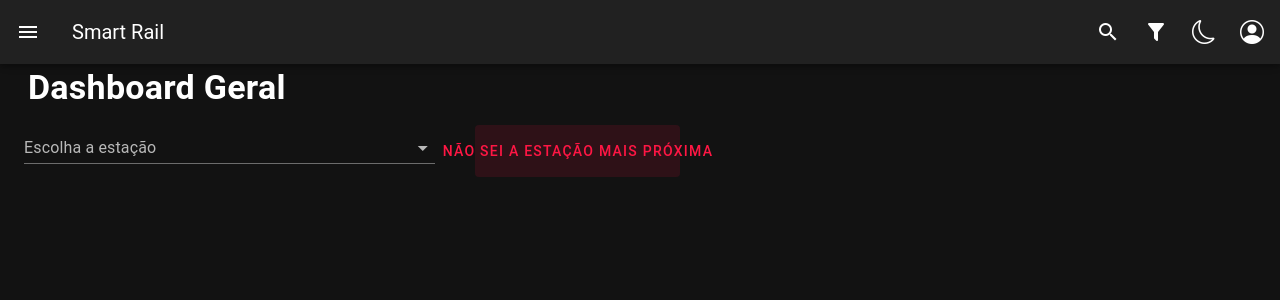
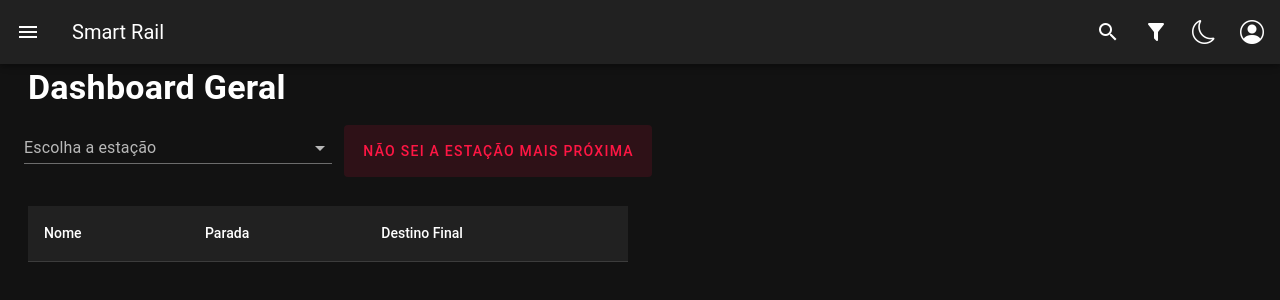
Before and after one commit to Miguel-Paes/smart-rail-project, a Vue app: page / in a window 1280 px wide. Shown: the top 300 px of the page. Built offline with nearby package versions, Linux system fonts and the light colour scheme; a small style sheet from the web is missing.

Commit message:
Pinia para display + tabela de linhas dos trens

```diff
--- a/src/pages/home.vue
+++ b/src/pages/home.vue
@@ -1,16 +1,15 @@
   <script setup>
-  import { computed, ref } from 'vue';
+  import { ref } from 'vue';
   import { VTimePicker } from 'vuetify/labs/VTimePicker'
-  import { useDisplay } from 'vuetify'
 
   import { useStationStore } from '@/stores/stationStore.js'
+  import { useDisplayStore } from '@/stores/displayStore.js'
 
   const stationStore = useStationStore()
 
   const userLocation = ref(stationStore.userLocation)
 
-
-  const { xs, sm, mdAndUp } = useDisplay()
+  const displayStore = useDisplayStore()
 
   const menu2 = ref(false)
 
@@ -49,11 +48,11 @@
   </script>
 
 <template>
-  <v-main class="pa-0 pt-1" :class="$vuetify.display.mobile ? 'px-3' : 'px-7'">
-    <h2 class="mb-3" :class="$vuetify.display.mobile ? '' : 'text-h4 font-weight-bold'">Dashboard Geral</h2>
+  <v-main class="pa-0 pt-1" :class="displayStore.xs ? 'px-3 py-1' : displayStore.sm ? 'px-5 py-2' : 'px-7 py-3'">
+    <h2 class="mb-3 font-weight-bold" :class="displayStore.xs ? 'text-h6' : displayStore.sm ? 'text-h5' : 'text-h4'">Dashboard Geral</h2>
 
-    <v-row class="d-flex" :class="$vuetify.display.mobile ? '' : 'ga-10'" dense>
-      <v-col class="d-flex align-center pa-0" cols="12" lg="4" md="6">
+    <v-row class="d-flex" :class="displayStore.xs ? '' : displayStore.sm ? '' : 'ga-3'" dense>
+      <v-col class="d-flex align-center pa-0" cols="12" md="3" sm="6">
         <v-select
           v-model="stationStore.stationId"
           item-title="name"
@@ -67,15 +66,15 @@
 
       <v-col
         class="d-flex align-center pa-0"
-        :class="$vuetify.display.mobile ? 'justify-center' : 'justify-start'"
+        :class="displayStore.xs ? 'justify-center' : displayStore.sm ? 'justify-center' : 'justify-start'"
         cols="12"
-        lg="2"
-        md="6"
+        md="3"
+        sm="6"
       >
         <v-dialog>
           <template #activator="{ props: activatorProps }">
             <v-btn
-              class="pa-2 d-flex align-center h-75"
+              class="pa-2 d-flex align-center h-75 text-no-wrap"
               :class="$vuetify.display.mobile ? 'w-100 h-25' : 'h-50 w-100' "
               color="red-accent-3"
               v-bind="activatorProps"
@@ -157,10 +156,25 @@
       </v-col>
     </v-row>
     <v-row>
-      <v-col cols="12" lg="6">
-        <v-card v-for="line in stationStore.stationLines" :key="line.id" :class="xs ? 'bg-red' : sm ? 'bg-blue' : 'bg-green'">
-          {{ line.name }}
-        </v-card>
+      <v-col cols="12" md="6">
+        <v-table
+          fixed-header
+        >
+          <thead>
+            <tr>
+              <th class="text-left">Nome</th>
+              <th class="text-left">Parada</th>
+              <th class="text-left">Destino Final</th>
+            </tr>
+          </thead>
+          <tbody>
+            <tr v-for="line in stationStore.stationLines" :key="line.id">
+              <td>{{ line.name }}</td>
+              <td>{{ line.stop }}</td>
+              <td>{{ line.finalDestination }}</td>
+            </tr>
+          </tbody>
+        </v-table>
       </v-col>
     </v-row>
   </v-main>
--- /dev/null
+++ b/src/stores/displayStore.js
@@ -0,0 +1,9 @@
+import { defineStore } from 'pinia'
+import { useDisplay } from 'vuetify';
+
+export const useDisplayStore = defineStore('display', () => {
+
+  const { xs, sm, mdAndUp } = useDisplay()
+
+  return { xs, sm, mdAndUp }
+})
--- a/src/stores/stationStore.js
+++ b/src/stores/stationStore.js
@@ -36,45 +36,45 @@ export const useStationStore = defineStore('station', () => {
     {
       id: 1,
       lines: [
-        { id: 1, name: 'Linha A' },
-        { id: 2, name: 'Linha B' },
-        { id: 3, name: 'Linha C' },
+        { id: 1, name: 'Linha A', stop: 'Estação Norte', finalDestination: 'Estação Oeste' },
+        { id: 2, name: 'Linha B', stop: 'Estação Sul', finalDestination: 'Estação Sul' },
+        { id: 3, name: 'Linha C', stop: 'Estação Sul', finalDestination: 'Estação Norte' },
       ],
     },
 
     {
       id: 2,
       lines: [
-        { id: 1, name: 'Linha D' },
-        { id: 2, name: 'Linha E' },
-        { id: 3, name: 'Linha F' },
+        { id: 1, name: 'Linha D', stop: 'Estação Central', finalDestination: 'Estação Leste' },
+        { id: 2, name: 'Linha E', stop: 'Estação Sul', finalDestination: 'Estação Oeste' },
+        { id: 3, name: 'Linha F', stop: 'Estação Oeste', finalDestination: 'Estação Central' },
       ],
     },
 
     {
       id: 3,
       lines: [
-        { id: 1, name: 'Linha G' },
-        { id: 2, name: 'Linha H' },
-        { id: 3, name: 'Linha I' },
+        { id: 1, name: 'Linha G', stop: 'Estação Central', finalDestination: 'Estação Norte' },
+        { id: 2, name: 'Linha H', stop: 'Estação Oeste', finalDestination: 'Estação Leste' },
+        { id: 3, name: 'Linha I', stop: 'Estação Central', finalDestination: 'Estação Oeste' },
       ],
     },
 
     {
       id: 4,
       lines: [
-        { id: 1, name: 'Linha J' },
-        { id: 2, name: 'Linha K' },
-        { id: 3, name: 'Linha L' },
+        { id: 1, name: 'Linha J', stop: 'Estação Sul', finalDestination: 'Estação Norte' },
+        { id: 2, name: 'Linha K', stop: 'Estação Central', finalDestination: 'Estação Oeste' },
+        { id: 3, name: 'Linha L', stop: 'Estação Norte', finalDestination: 'Estação Oeste' },
       ],
     },
 
     {
       id: 5,
       lines: [
-        { id: 1, name: 'Linha M' },
-        { id: 2, name: 'Linha N' },
-        { id: 3, name: 'Linha O' },
+        { id: 1, name: 'Linha M', stop: 'Estação Central', finalDestination: 'Estação Leste' },
+        { id: 2, name: 'Linha N', stop: 'Estação Sul', finalDestination: 'Estação Norte' },
+        { id: 3, name: 'Linha O', stop: 'Estação Norte', finalDestination: 'Estação Sul' },
       ],
     },
   ])
```
